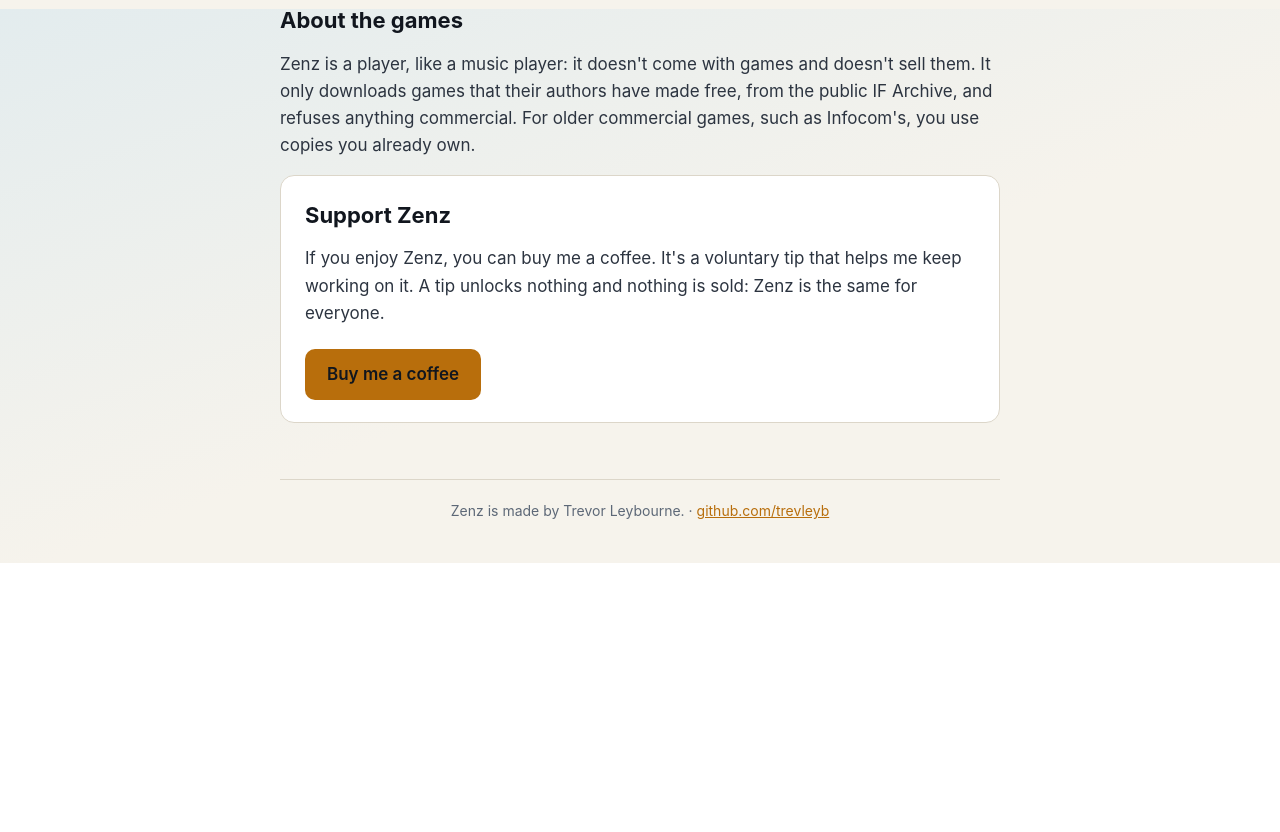
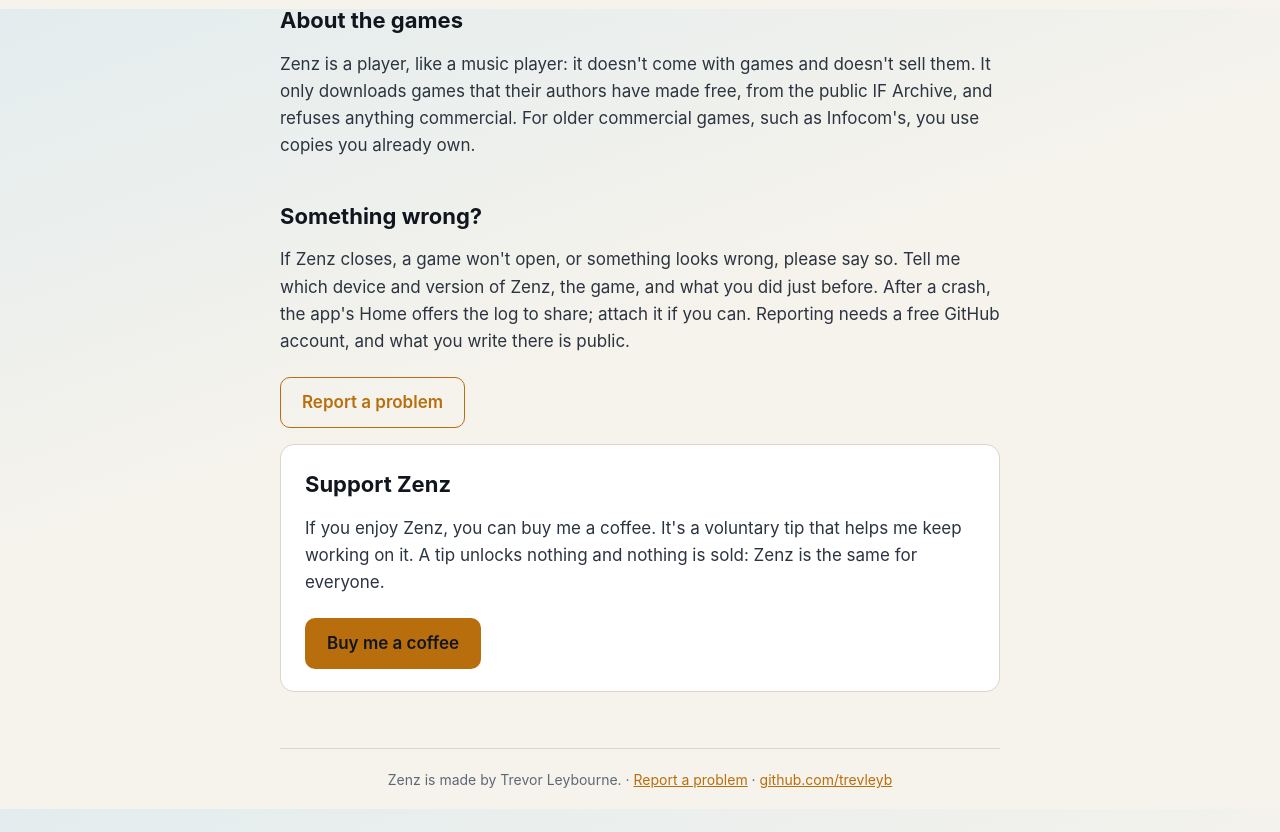
Before and after one commit to trevleyb/zenz-app, a plain HTML site: page index.html in a window 1280 px wide. Shown: the part 1591-2423 px from the top of the page. Before the commit the page ends 2154 px from the top, so only its background shows below. Drawn offline with Linux system fonts and the light colour scheme; no server answers.

Commit message:
Add a Report a problem section, footer link and issue form

```diff
--- a/index.html
+++ b/index.html
@@ -56,6 +56,7 @@
 			display: inline-block; margin-top: 8px; padding: 12px 22px; border-radius: 10px;
 			background: var(--accent); color: #11161e; font-weight: 600; text-decoration: none;
 		}
+		.button.quiet { background: none; color: var(--accent); border: 1px solid var(--accent); padding: 11px 21px; }
 		.platforms { display: grid; grid-template-columns: 1fr 1fr; gap: 14px; margin: 8px 0 14px; }
 		@media (max-width: 620px) { .platforms { grid-template-columns: 1fr; } }
 		.platform { background: var(--panel); border: 1px solid var(--line); border-radius: 14px; padding: 16px 18px 18px; }
@@ -181,6 +182,14 @@
 		you use copies you already own.</p>
 	</section>
 
+	<section id="help">
+		<h2>Something wrong?</h2>
+		<p>If Zenz closes, a game won't open, or something looks wrong, please say so. Tell me which device and version of Zenz, the game, and
+		what you did just before. After a crash, the app's Home offers the log to share; attach it if you can. Reporting needs a free GitHub
+		account, and what you write there is public.</p>
+		<a class="button quiet" href="https://github.com/trevleyb/zenz-app/issues/new?template=problem.md">Report a problem</a>
+	</section>
+
 	<section class="card">
 		<h2 style="margin-top: 0">Support Zenz</h2>
 		<p>If you enjoy Zenz, you can buy me a coffee. It's a voluntary tip that helps me keep working on it. A tip unlocks nothing and
@@ -189,7 +198,7 @@
 	</section>
 
 	<footer>
-		Zenz is made by Trevor Leybourne. &middot; <a href="https://github.com/trevleyb">github.com/trevleyb</a>
+		Zenz is made by Trevor Leybourne. &middot; <a href="#help">Report a problem</a> &middot; <a href="https://github.com/trevleyb">github.com/trevleyb</a>
 	</footer>
 </main>
 <script>
```
Also changed, not shown: 2 other files.
